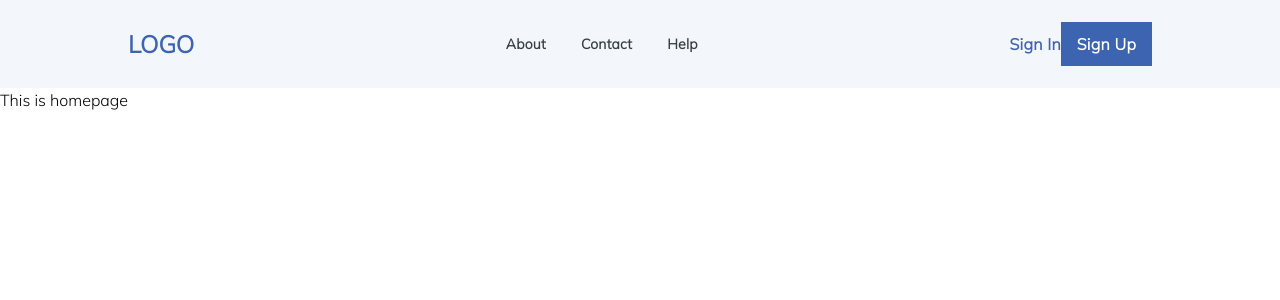
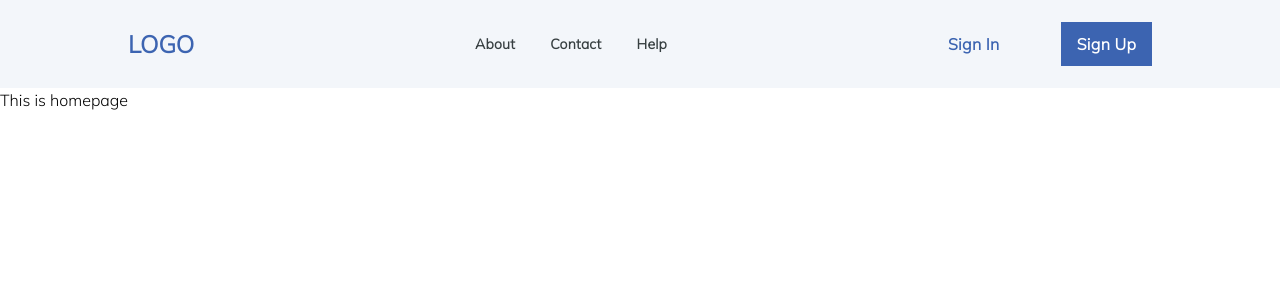
Before and after one commit to WCS-DLC-Bitcoin-Fake-News/front-end, a React (Create React App) app: page / in a window 1280 px wide. Shown: the top 300 px of the page. Built offline with nearby package versions, Linux system fonts and the light colour scheme.

Commit message:
Update tailwind.config.js

```diff
--- a/tailwind.config.js
+++ b/tailwind.config.js
@@ -10,7 +10,7 @@ module.exports = {
         22: "88px",
         23: "91px",
         25: "108px",
-        40: "204",
+        40: "204px",
         100: "560px",
         115: "730px"
 
```
